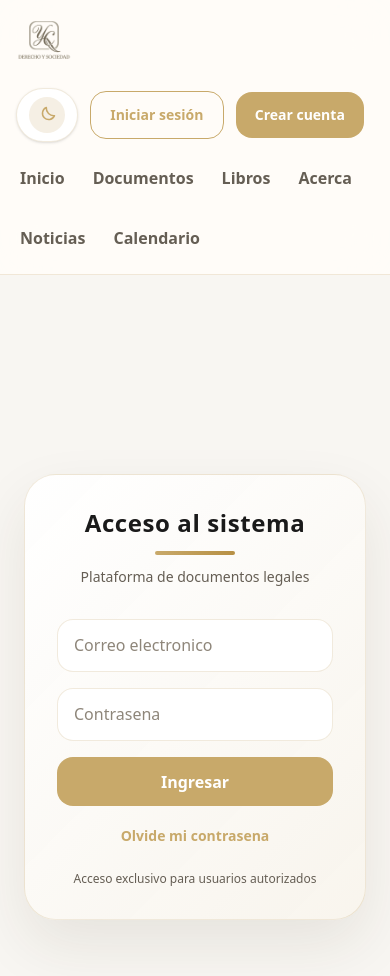
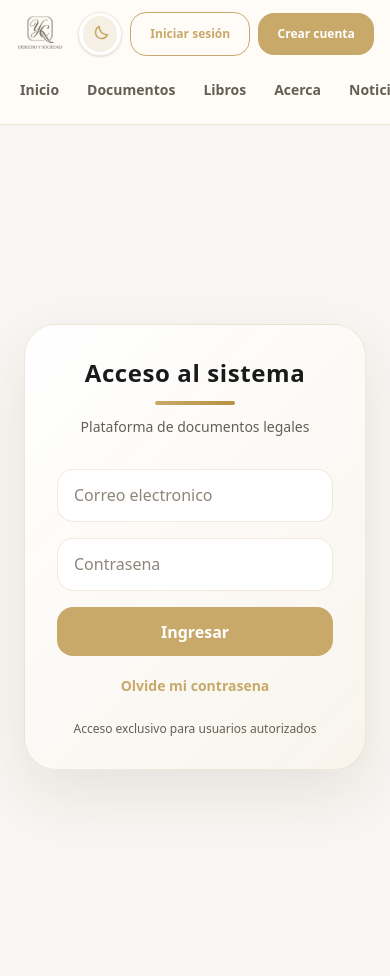
Before and after one commit to MarcelZapata12/YamilApp, a Next.js app in the folder frontend/: page /login in a window 390 px wide. Shown: the top 976 px of the page. Built offline with nearby package versions, Linux system fonts and the light colour scheme; no server answers.

Commit message:
ajustar responsive movil

```diff
--- a/frontend/app/admin/page.tsx
+++ b/frontend/app/admin/page.tsx
@@ -650,7 +650,7 @@ export default function Admin() {
         </h1>
         <div className="mx-auto accent-divider"></div>
         <p className="mt-3 text-sm text-[var(--text-secondary)] md:text-base">
-          Gestión de portada, documentos y recomendaciones de lectura.
+          Gestion de contenido, documentos y cuentas del sitio.
         </p>
       </section>
 
@@ -674,9 +674,9 @@ export default function Admin() {
                 <p className="mb-3 text-xs font-semibold uppercase tracking-[0.22em] text-[var(--accent)]">
                   Inicio
                 </p>
-                <h2 className="text-2xl font-semibold">Portada del inicio</h2>
+                <h2 className="text-2xl font-semibold">Imagen de inicio</h2>
                 <p className="mt-2 text-sm leading-6 text-[var(--text-secondary)]">
-                  Cambia la imagen principal que aparece en el inicio.
+                  Actualiza la imagen principal de la pagina de inicio.
                 </p>
               </div>
               <button
@@ -731,7 +731,7 @@ export default function Admin() {
                 <p className="mb-3 text-xs font-semibold uppercase tracking-[0.22em] text-[var(--accent)]">
                   Acceso
                 </p>
-                <h2 className="text-2xl font-semibold">Cuentas creadas</h2>
+                <h2 className="text-2xl font-semibold">Usuarios</h2>
                 <p className="mt-2 text-sm leading-6 text-[var(--text-secondary)]">
                   Revisa los usuarios registrados con acceso al sistema.
                 </p>
@@ -754,15 +754,14 @@ export default function Admin() {
         >
           <div className="mb-6 flex flex-col gap-3 md:flex-row md:items-end md:justify-between">
             <div>
-              <h2 className="text-xl font-semibold">Portada del inicio</h2>
+              <h2 className="text-xl font-semibold">Imagen de inicio</h2>
               <p className="mt-2 text-sm text-[var(--text-secondary)]">
-                Aquí puedes cambiar la imagen difuminada que aparece detrás del
-                hero principal del inicio.
+                Cambia la imagen de fondo que acompana la presentacion principal.
               </p>
             </div>
 
             <span className="rounded-full bg-[var(--surface-muted)] px-4 py-2 text-xs font-semibold uppercase tracking-[0.2em] text-[var(--accent)]">
-              Hero editable
+              Portada
             </span>
           </div>
 
@@ -825,12 +824,11 @@ export default function Admin() {
                   className="mt-4 max-w-md text-4xl font-semibold leading-none md:text-5xl"
                   style={{ fontFamily: 'Georgia, "Times New Roman", serif' }}
                 >
-                  Hero de inicio
+                  Vista de inicio
                 </h3>
                 <p className="mt-4 max-w-md text-sm leading-relaxed text-[#4a4337]">
-                  El fondo conservará su color original con un desenfoque suave
-                  para acompañar el hero sin quitar protagonismo al contenido
-                  principal.
+                  La imagen se muestra con un desenfoque suave para mantener la
+                  lectura clara sobre la portada.
                 </p>
               </div>
             </div>
@@ -840,8 +838,7 @@ export default function Admin() {
                 <div className="overflow-hidden rounded-[1.75rem] border border-[var(--border-color)] bg-[var(--surface-strong)] p-4">
                   <p className="text-sm font-medium">Imagen actual cargada</p>
                   <p className="mt-1 text-sm text-[var(--text-secondary)]">
-                    Aquí debes poder verla claramente aunque la portada final la
-                    use de forma difuminada.
+                    Esta es la imagen que se usara como fondo en el inicio.
                   </p>
 
                   <div className="relative mt-4 aspect-[16/9] overflow-hidden rounded-[1.25rem] bg-[var(--surface-muted)]">
--- a/frontend/app/components/navbar.tsx
+++ b/frontend/app/components/navbar.tsx
@@ -114,7 +114,7 @@ export default function Navbar() {
           setStoredUserEmail(data.email);
         }
       } catch {
-        // Si falla esta carga secundaria, mantenemos la sesión actual y el fallback visual.
+        // Si esta consulta falla, conservamos la sesion local.
       }
     };
 
@@ -138,28 +138,31 @@ export default function Navbar() {
 
   return (
     <nav className="sticky top-0 z-50 border-b border-[var(--border-color)] bg-[var(--surface-overlay)] backdrop-blur-xl">
-      <div className="mx-auto max-w-7xl px-4 py-4 lg:px-10">
-        <div className="flex flex-col gap-4">
-          <div className="flex flex-wrap items-center justify-between gap-4">
-            <Link href="/inicio" className="group relative flex items-center">
+      <div className="mx-auto max-w-7xl px-4 py-3 sm:py-4 lg:px-10">
+        <div className="flex flex-col gap-3 sm:gap-4">
+          <div className="flex items-start justify-between gap-3 sm:items-center">
+            <Link
+              href="/inicio"
+              className="group relative flex shrink-0 items-center"
+            >
               <Image
                 src="/logoNuevo.png"
                 alt="Logo"
                 width={220}
                 height={220}
-                className="h-14 w-auto object-contain transition duration-300 group-hover:scale-105 sm:h-20 lg:h-28"
+                className="h-12 w-auto object-contain transition duration-300 group-hover:scale-105 sm:h-20 lg:h-28"
                 priority
               />
               <span className="absolute -bottom-1 left-0 h-[2px] w-0 bg-[var(--accent)] transition-all duration-300 group-hover:w-full"></span>
             </Link>
 
-            <div className="flex flex-wrap items-center justify-end gap-3">
+            <div className="flex min-w-0 flex-wrap items-center justify-end gap-2 sm:gap-3">
               <button
                 type="button"
                 onClick={toggleThemeMode}
                 aria-label={nextThemeLabel}
                 title={nextThemeLabel}
-                className="flex items-center gap-3 rounded-full border border-[var(--border-color)] bg-[var(--surface-strong)] px-3 py-2 text-sm font-medium text-[var(--text-primary)] shadow-sm hover:border-[var(--accent)]"
+                className="flex h-11 w-11 items-center justify-center rounded-full border border-[var(--border-color)] bg-[var(--surface-strong)] p-1 text-sm font-medium text-[var(--text-primary)] shadow-sm hover:border-[var(--accent)] sm:h-auto sm:w-auto sm:gap-3 sm:px-3 sm:py-2"
               >
                 <span className="flex h-9 w-9 items-center justify-center rounded-full bg-[var(--surface-muted)] text-[var(--accent)] sm:h-10 sm:w-10">
                   {themeMode === 'dark' ? (
@@ -204,14 +207,14 @@ export default function Navbar() {
                 <>
                   <Link
                     href="/login"
-                    className="secondary-button px-4 py-2 text-sm"
+                    className="secondary-button whitespace-nowrap px-3 py-2 text-xs sm:px-4 sm:text-sm"
                   >
                     Iniciar sesión
                   </Link>
 
                   <Link
                     href="/register"
-                    className="primary-button px-4 py-2 text-sm"
+                    className="primary-button whitespace-nowrap px-3 py-2 text-xs sm:px-4 sm:text-sm"
                   >
                     Crear cuenta
                   </Link>
@@ -297,12 +300,12 @@ export default function Navbar() {
             </div>
           </div>
 
-          <div className="flex flex-wrap items-center gap-5 text-base font-semibold text-[var(--text-secondary)] lg:gap-7">
+          <div className="-mx-4 flex items-center gap-5 overflow-x-auto px-4 pb-1 text-sm font-semibold text-[var(--text-secondary)] [scrollbar-width:none] sm:mx-0 sm:flex-wrap sm:overflow-visible sm:px-0 sm:text-base lg:gap-7 [&::-webkit-scrollbar]:hidden">
             {NAV_LINKS.map((link) => (
               <Link
                 key={link.href}
                 href={link.href}
-                className={`rounded-xl px-1 py-2 transition md:px-2 ${
+                className={`shrink-0 whitespace-nowrap rounded-xl px-1 py-2 transition md:px-2 ${
                   pathname === link.href
                     ? 'text-[var(--accent)] underline underline-offset-4'
                     : 'hover:text-[var(--accent)]'
@@ -315,7 +318,7 @@ export default function Navbar() {
             {authState.isAdmin && (
               <Link
                 href="/admin"
-                className={`rounded-xl px-1 py-2 transition md:px-2 ${
+                className={`shrink-0 whitespace-nowrap rounded-xl px-1 py-2 transition md:px-2 ${
                   pathname === '/admin'
                     ? 'text-[var(--accent)] underline underline-offset-4'
                     : 'hover:text-[var(--accent)]'
--- a/frontend/app/inicio/page.tsx
+++ b/frontend/app/inicio/page.tsx
@@ -192,40 +192,43 @@ export default function Inicio() {
         <div className="absolute inset-0 bg-[linear-gradient(90deg,rgba(250,247,242,0.88)_0%,rgba(250,247,242,0.72)_34%,rgba(250,247,242,0.26)_60%,rgba(250,247,242,0.04)_100%)]"></div>
         <div className="absolute inset-0 bg-[linear-gradient(180deg,rgba(255,255,255,0.02)_0%,rgba(255,255,255,0.08)_100%)]"></div>
 
-        <div className="relative mx-auto grid max-w-7xl gap-10 px-6 py-16 lg:grid-cols-[1fr_0.88fr] lg:items-center lg:py-20">
+        <div className="relative mx-auto grid max-w-7xl gap-10 px-6 py-12 sm:py-16 lg:grid-cols-[1fr_0.88fr] lg:items-center lg:py-20">
           <div className="max-w-3xl text-[#171717]">
-            <p className="mb-4 text-sm font-semibold uppercase tracking-[0.35em] text-[#d2ad62]">
+            <p className="mb-4 text-xs font-semibold uppercase tracking-[0.28em] text-[#d2ad62] sm:text-sm sm:tracking-[0.35em]">
               Derecho y Sociedad
             </p>
 
             <p
-              className="mb-4 text-3xl text-[#d2ad62] md:text-4xl"
+              className="mb-4 text-3xl text-[#d2ad62] sm:text-4xl"
               style={{ fontFamily: 'Georgia, "Times New Roman", serif' }}
             >
               Yamil Chacon
             </p>
 
             <h1
-              className="max-w-4xl text-5xl font-semibold leading-[0.98] md:text-7xl"
+              className="max-w-4xl text-4xl font-semibold leading-[1.04] sm:text-5xl md:text-7xl md:leading-[0.98]"
               style={{ fontFamily: 'Georgia, "Times New Roman", serif' }}
             >
               Abogado y asesor legal en Costa Rica
             </h1>
 
-            <p className="mt-6 max-w-2xl text-base leading-relaxed text-[#3f3a32] md:text-lg">
+            <p className="mt-6 max-w-2xl text-sm leading-relaxed text-[#3f3a32] sm:text-base md:text-lg">
               Brindamos asesoría jurídica estratégica, acompañamiento técnico y
               lectura normativa, con un enfoque serio, cercano y profesional
               para procesos legales, análisis legislativo y toma de decisiones.
             </p>
 
-            <div className="mt-8 flex flex-wrap gap-4">
-              <Link href="/about" className="primary-button px-7 py-4 text-base">
+            <div className="mt-8 flex flex-wrap gap-3 sm:gap-4">
+              <Link
+                href="/about"
+                className="primary-button px-5 py-3 text-sm sm:px-7 sm:py-4 sm:text-base"
+              >
                 Ver acerca del abogado
               </Link>
 
               <Link
                 href="/documentos"
-                className="secondary-button border-[#c9aa6b] px-7 py-4 text-base text-[#7d6230] hover:border-[var(--accent)] hover:bg-[var(--accent)] hover:text-[var(--accent-contrast)]"
+                className="secondary-button border-[#c9aa6b] px-5 py-3 text-sm text-[#7d6230] hover:border-[var(--accent)] hover:bg-[var(--accent)] hover:text-[var(--accent-contrast)] sm:px-7 sm:py-4 sm:text-base"
               >
                 Explorar documentos
               </Link>
```
Also changed, not shown: 1 other file (tests, documents, lock files or other folders).
